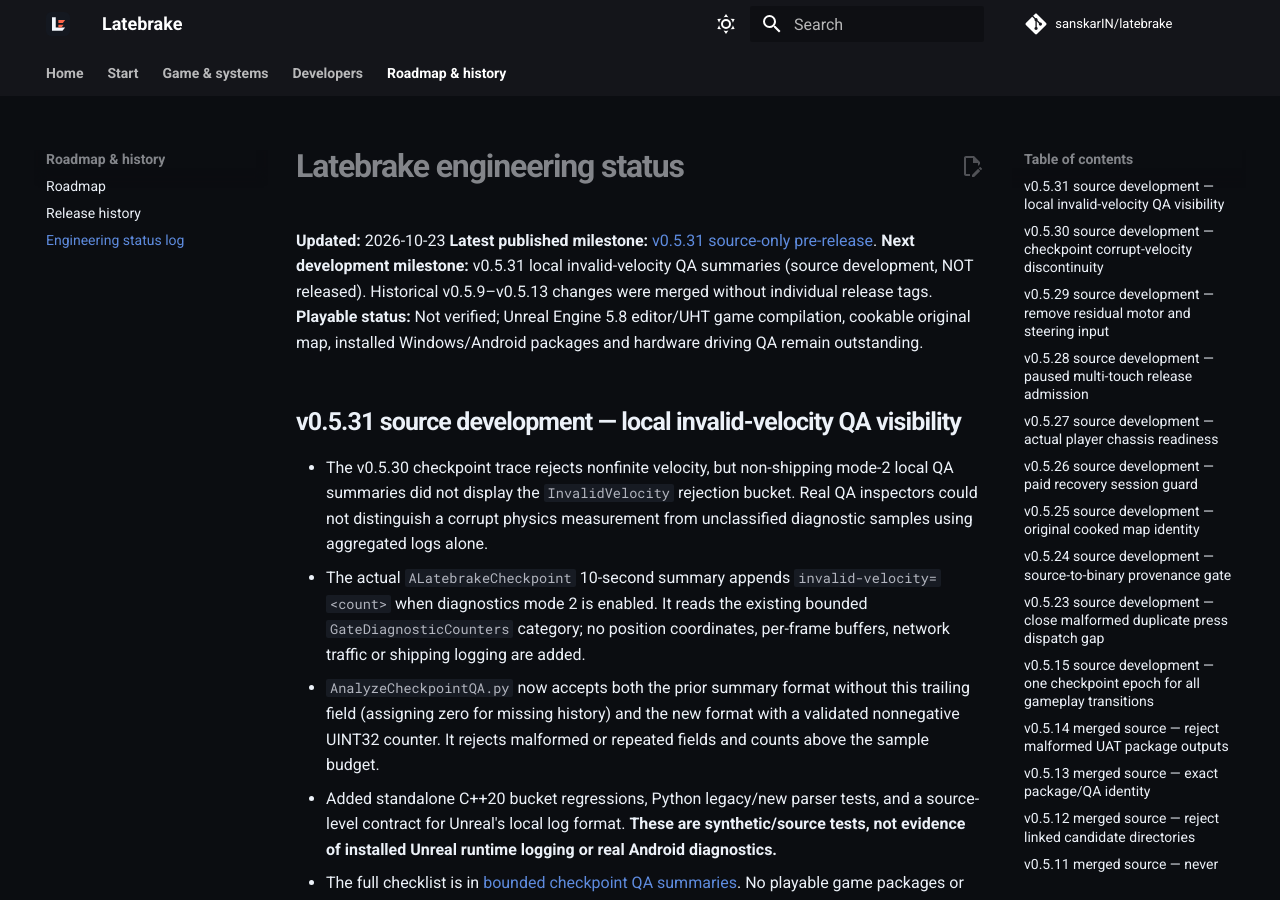
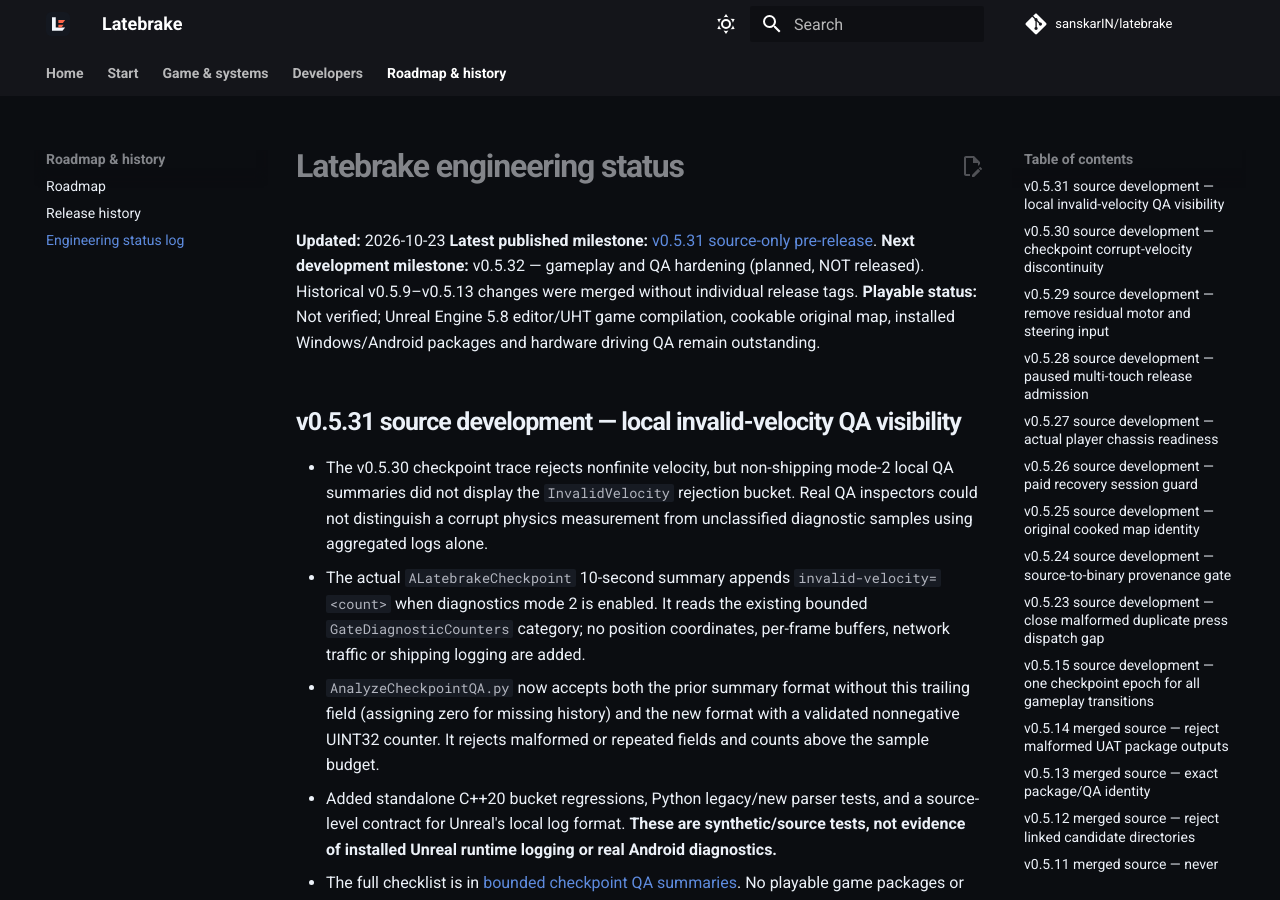
Before and after one commit to sanskarIN/latebrake, an MkDocs documentation site: the page built from docs/STATUS.md, in a window 1280 px wide and 900 px high. Built offline with MkDocs 1.6.1 and Material for MkDocs 9.7.7, drawn with Linux system fonts in a browser that asks for light colours; comment, search, counter and statistics services are not loaded.

Commit message:
docs(releases): synchronize docs/STATUS.md after v0.5.31 source publication

```diff
--- a/docs/STATUS.md
+++ b/docs/STATUS.md
@@ -2,7 +2,7 @@
 
 **Updated:** 2026-10-23
 **Latest published milestone:** [v0.5.31 source-only pre-release](https://github.com/sanskarIN/latebrake/releases/tag/v0.5.31).
-**Next development milestone:** v0.5.31 local invalid-velocity QA summaries (source development, NOT released). Historical v0.5.9–v0.5.13 changes were merged without individual release tags.
+**Next development milestone:** v0.5.32 — gameplay and QA hardening (planned, NOT released). Historical v0.5.9–v0.5.13 changes were merged without individual release tags.
 **Playable status:** Not verified; Unreal Engine 5.8 editor/UHT game compilation, cookable original map, installed Windows/Android packages and hardware driving QA remain outstanding.
 
 ## v0.5.31 source development — local invalid-velocity QA visibility
```
